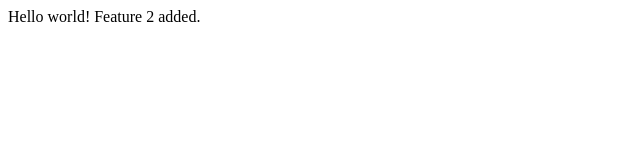
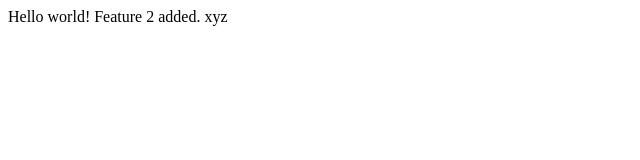
Before and after one commit to yusufmandra/git-one, a plain HTML site: page index.html in a window 1280 px wide. Shown: the full height of the page, 0-640 px from the left. Drawn offline with Linux system fonts and the light colour scheme.

Commit message:
xyz added.

```diff
--- a/index.html
+++ b/index.html
@@ -3,6 +3,6 @@
   <title>My Title</title>
   <body>
     Hello world!
-    Feature 2 added.
+    Feature 2 added. xyz
   </body>
 </html>
```
